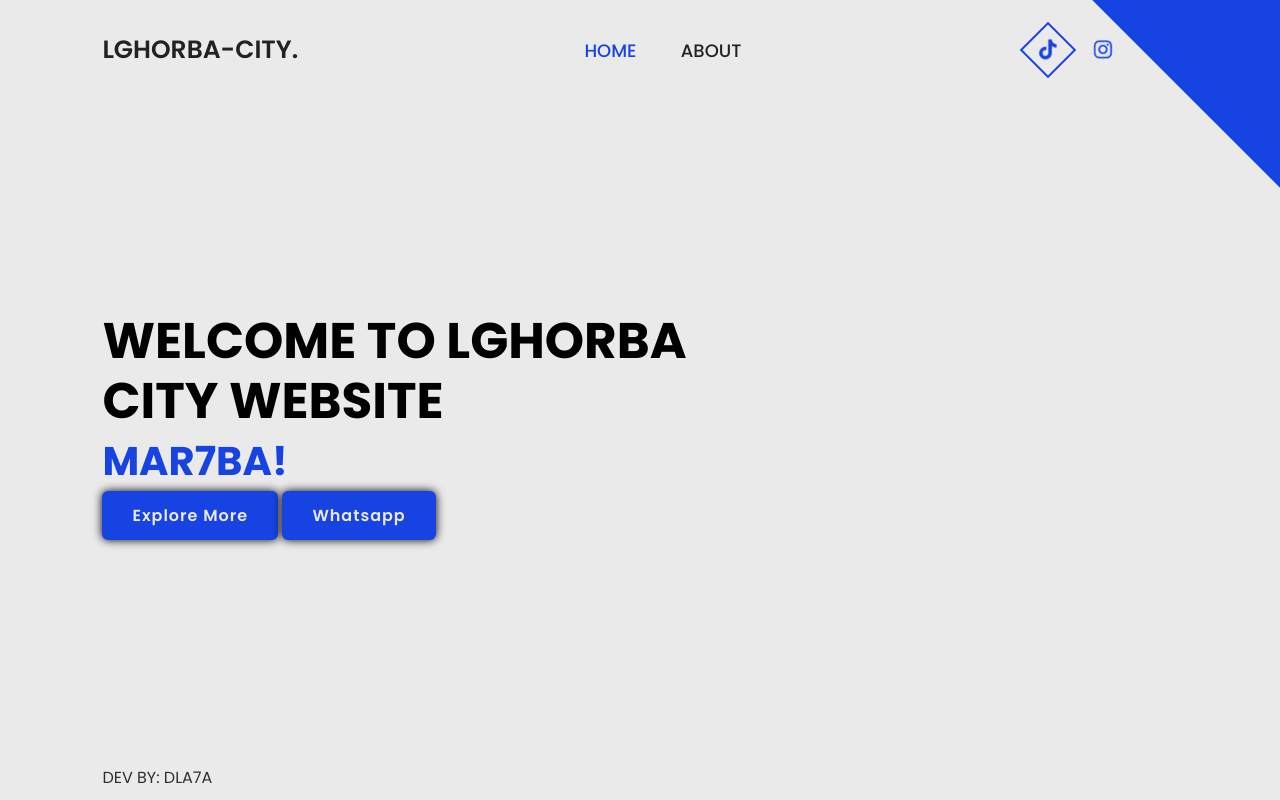
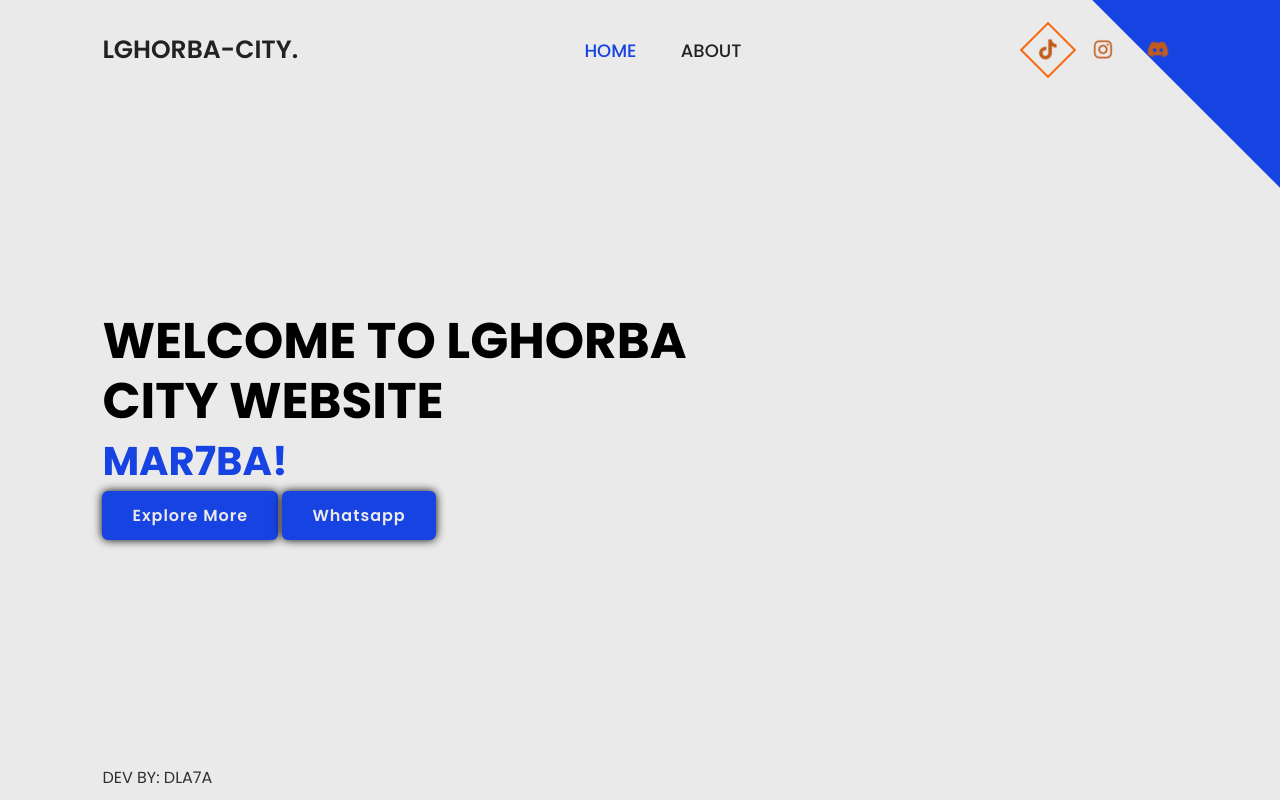
Before and after one commit to knhu0290/LGHORBA_CITY, a plain HTML site: page index.html in a window 1280 px wide. In both pictures the pointer is over the link 1047 px from the left and 50 px from the top of the page. Drawn offline with nearby package versions, Linux system fonts and the light colour scheme.

Commit message:
Update styles.css

```diff
--- a/styles.css
+++ b/styles.css
@@ -75,12 +75,12 @@ body {
 }
 
 .social-media a:hover {
-    border-color: #1743e3;
+    border-color: #fa670c;
 }
 
 .social-media a i {
     font-size: 24px;
-    color: #1743e3;
+    color: #c15a1b;
     transform: rotate(-45deg);
 }
 
```
